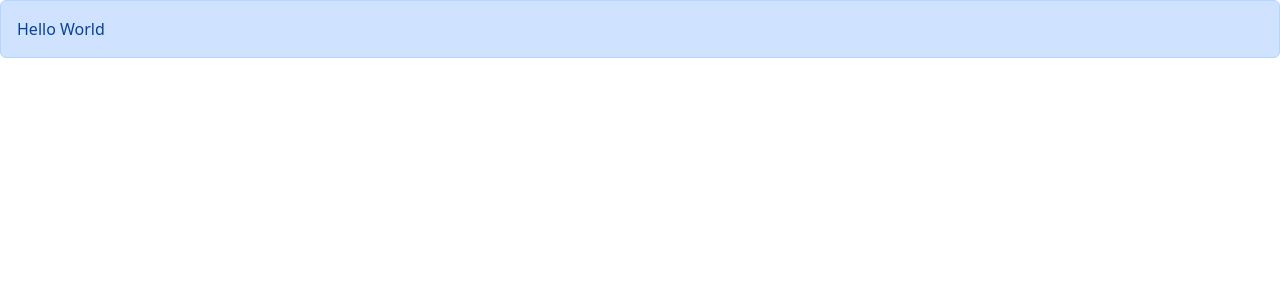
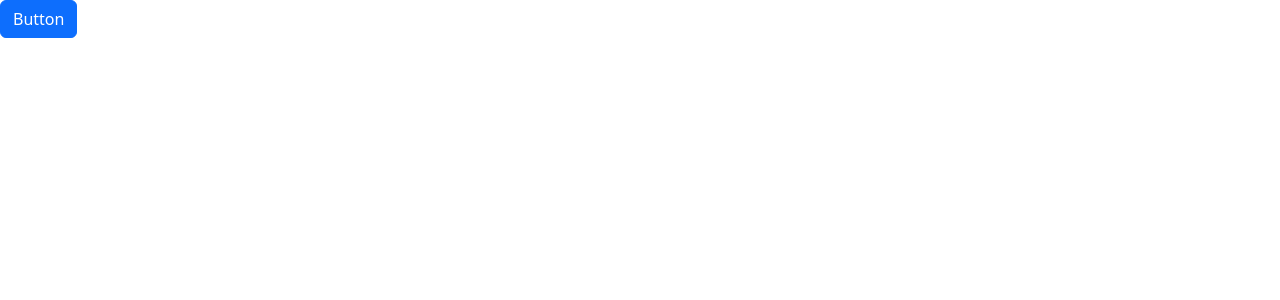
Before and after one commit to ducthanhnguyen95/react-app, a React (Vite) app: page / in a window 1280 px wide. Shown: the top 300 px of the page. Built offline with nearby package versions, Linux system fonts and the light colour scheme.

Commit message:
Exercise- Building a Button Component

```diff
--- a/src/App.tsx
+++ b/src/App.tsx
@@ -9,14 +9,12 @@
 // }
 // export default App
 
-import Alert from './components/Alert'
+import Button from './components/Button'
 
 function App() {
   return (
     <div>
-      <Alert>
-        Hello <span>World</span>
-      </Alert>
+      <Button children="Button" color="primary" onClick={() => console.log('Clicked')} />
     </div>
   )
 }
--- /dev/null
+++ b/src/components/Button.tsx
@@ -0,0 +1,19 @@
+import React, { ReactNode } from 'react'
+
+interface Props {
+  children: ReactNode
+  color?: 'primary' | 'secondary' | 'danger'
+  onClick: () => void
+}
+
+const Button = ({ children, color, onClick }: Props) => {
+  return (
+    <>
+      <button className={'btn btn-' + color} onClick={onClick}>
+        {children}
+      </button>
+    </>
+  )
+}
+
+export default Button
```
